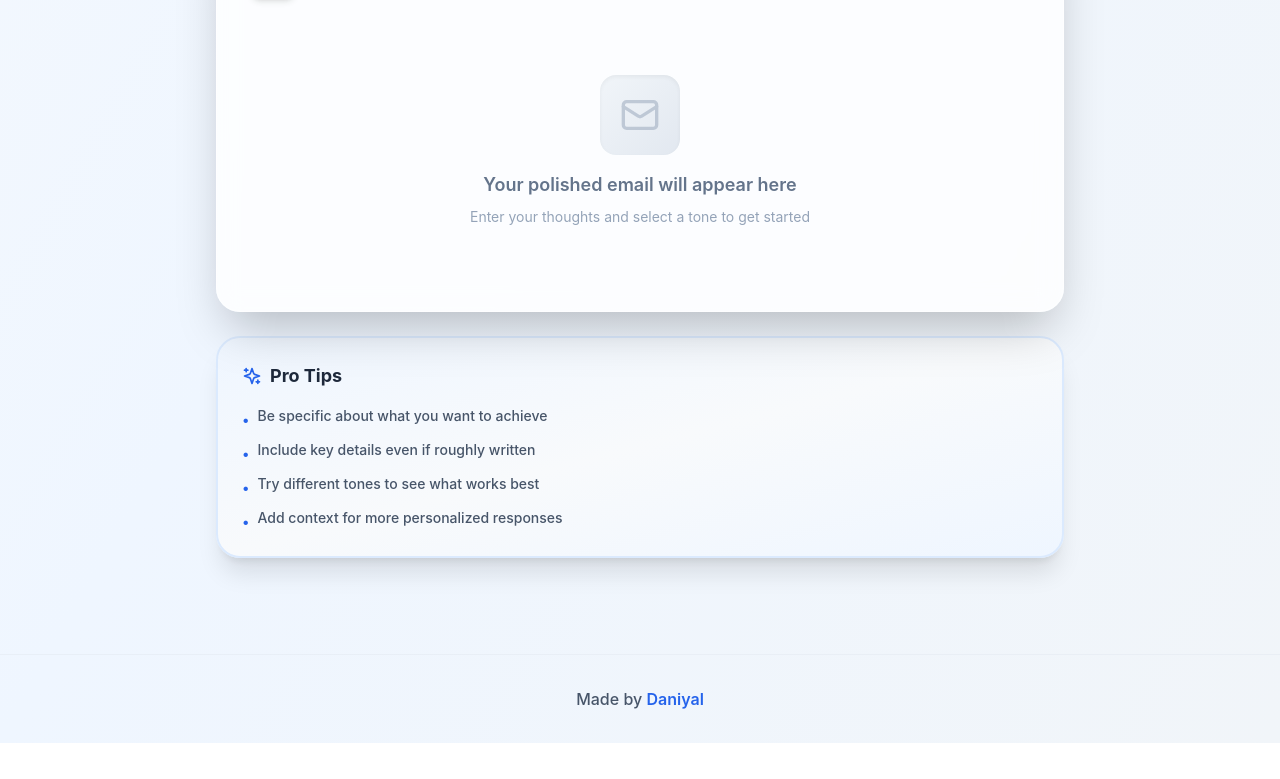
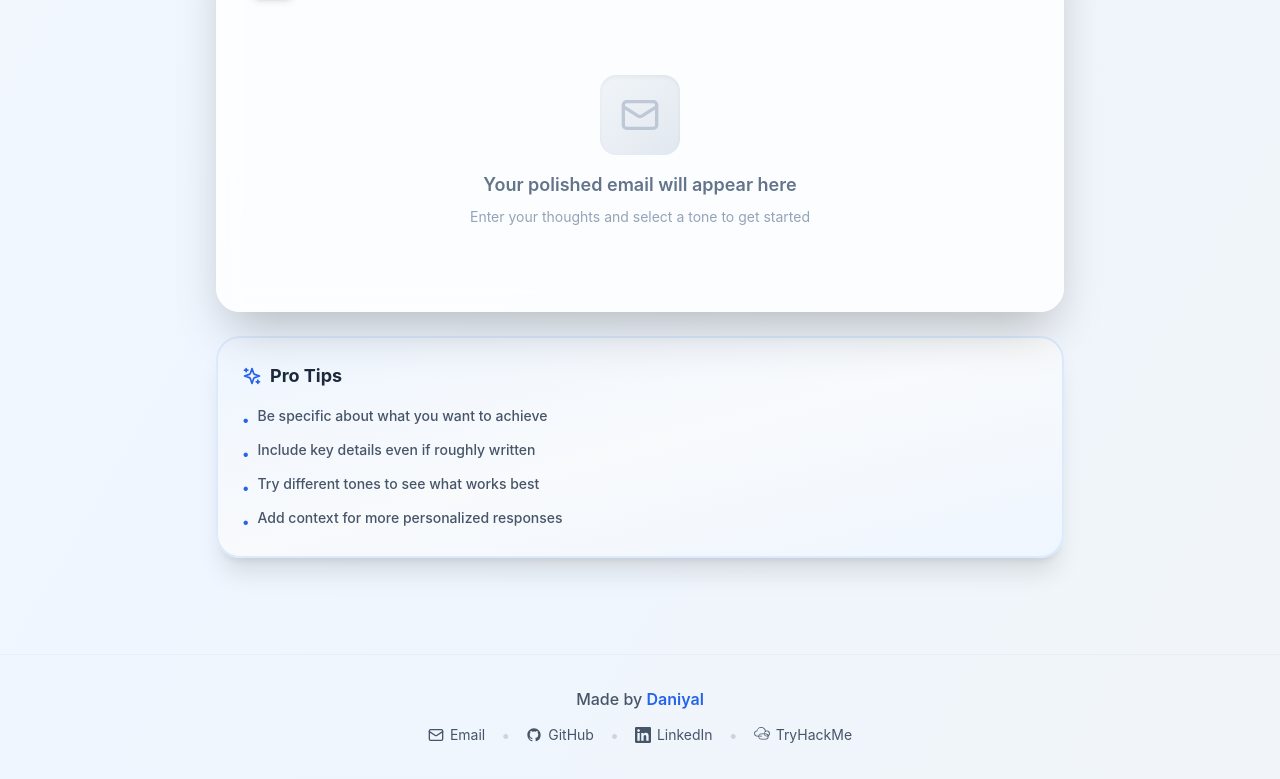
Before and after one commit to Daniyal-Rashid-00/Email-Generator, a React (Vite) app: page / in a window 1280 px wide. Shown: the part 1458-2237 px from the top of the page. Before the commit the page ends 2201 px from the top, so only its background shows below. Built offline with nearby package versions, Linux system fonts and the light colour scheme; no server answers.

Commit message:
Add social media handles to footer (Email, GitHub, LinkedIn, TryHackMe)

```diff
--- a/src/components/EmailWriter.jsx
+++ b/src/components/EmailWriter.jsx
@@ -243,11 +243,10 @@ Instructions:
                 <button
                   key={toneOption.value}
                   onClick={() => setTone(toneOption.value)}
-                  className={`p-3 sm:p-4 rounded-xl border-2 transition-all duration-200 text-left transform hover:scale-[1.02] ${
-                    tone === toneOption.value
+                  className={`p-3 sm:p-4 rounded-xl border-2 transition-all duration-200 text-left transform hover:scale-[1.02] ${tone === toneOption.value
                       ? 'border-blue-500 dark:border-blue-400 bg-gradient-to-br from-blue-50 to-blue-100 dark:from-blue-900/30 dark:to-blue-800/30 shadow-lg scale-[1.02]'
                       : 'border-slate-200 dark:border-slate-700 bg-white/70 dark:bg-slate-700/70 hover:border-slate-300 dark:hover:border-slate-600 hover:bg-white/90 dark:hover:bg-slate-700/90 hover:shadow-md'
-                  }`}
+                    }`}
                 >
                   <div className="font-semibold text-slate-800 dark:text-slate-200">{toneOption.label}</div>
                   <div className="text-xs sm:text-sm text-slate-600 dark:text-slate-400 mt-1">{toneOption.description}</div>
@@ -391,9 +390,60 @@ Instructions:
       {/* Footer */}
       <footer className="relative z-10 py-6 sm:py-8 border-t border-slate-200/50 dark:border-slate-700/50 mt-12">
         <div className="max-w-4xl mx-auto px-4 sm:px-6 text-center">
-          <p className="text-sm sm:text-base text-slate-600 dark:text-slate-400 font-medium">
+          <p className="text-sm sm:text-base text-slate-600 dark:text-slate-400 font-medium mb-3">
             Made by <span className="text-blue-600 dark:text-blue-400 font-semibold">Daniyal</span>
           </p>
+          <div className="flex items-center justify-center gap-4 flex-wrap">
+            <a
+              href="mailto:the.daniyal.rashid@gmail.com"
+              target="_blank"
+              rel="noopener noreferrer"
+              className="flex items-center gap-1.5 text-xs sm:text-sm text-slate-600 dark:text-slate-400 hover:text-blue-600 dark:hover:text-blue-400 transition-colors duration-200"
+              aria-label="Email"
+            >
+              <Mail className="w-4 h-4" />
+              <span>Email</span>
+            </a>
+            <span className="text-slate-300 dark:text-slate-600">•</span>
+            <a
+              href="https://github.com/Daniyal-Rashid-00"
+              target="_blank"
+              rel="noopener noreferrer"
+              className="flex items-center gap-1.5 text-xs sm:text-sm text-slate-600 dark:text-slate-400 hover:text-blue-600 dark:hover:text-blue-400 transition-colors duration-200"
+              aria-label="GitHub"
+            >
+              <svg className="w-4 h-4" fill="currentColor" viewBox="0 0 24 24" aria-hidden="true">
+                <path fillRule="evenodd" d="M12 2C6.477 2 2 6.484 2 12.017c0 4.425 2.865 8.18 6.839 9.504.5.092.682-.217.682-.483 0-.237-.008-.868-.013-1.703-2.782.605-3.369-1.343-3.369-1.343-.454-1.158-1.11-1.466-1.11-1.466-.908-.62.069-.608.069-.608 1.003.07 1.531 1.032 1.531 1.032.892 1.53 2.341 1.088 2.91.832.092-.647.35-1.088.636-1.338-2.22-.253-4.555-1.113-4.555-4.951 0-1.093.39-1.988 1.029-2.688-.103-.253-.446-1.272.098-2.65 0 0 .84-.27 2.75 1.026A9.564 9.564 0 0112 6.844c.85.004 1.705.115 2.504.337 1.909-1.296 2.747-1.027 2.747-1.027.546 1.379.202 2.398.1 2.651.64.7 1.028 1.595 1.028 2.688 0 3.848-2.339 4.695-4.566 4.943.359.309.678.92.678 1.855 0 1.338-.012 2.419-.012 2.747 0 .268.18.58.688.482A10.019 10.019 0 0022 12.017C22 6.484 17.522 2 12 2z" clipRule="evenodd" />
+              </svg>
+              <span>GitHub</span>
+            </a>
+            <span className="text-slate-300 dark:text-slate-600">•</span>
+            <a
+              href="https://www.linkedin.com/in/the-daniyal-rashid/"
+              target="_blank"
+              rel="noopener noreferrer"
+              className="flex items-center gap-1.5 text-xs sm:text-sm text-slate-600 dark:text-slate-400 hover:text-blue-600 dark:hover:text-blue-400 transition-colors duration-200"
+              aria-label="LinkedIn"
+            >
+              <svg className="w-4 h-4" fill="currentColor" viewBox="0 0 24 24" aria-hidden="true">
+                <path d="M20.447 20.452h-3.554v-5.569c0-1.328-.027-3.037-1.852-3.037-1.853 0-2.136 1.445-2.136 2.939v5.667H9.351V9h3.414v1.561h.046c.477-.9 1.637-1.85 3.37-1.85 3.601 0 4.267 2.37 4.267 5.455v6.286zM5.337 7.433c-1.144 0-2.063-.926-2.063-2.065 0-1.138.92-2.063 2.063-2.063 1.14 0 2.064.925 2.064 2.063 0 1.139-.925 2.065-2.064 2.065zm1.782 13.019H3.555V9h3.564v11.452zM22.225 0H1.771C.792 0 0 .774 0 1.729v20.542C0 23.227.792 24 1.771 24h20.451C23.2 24 24 23.227 24 22.271V1.729C24 .774 23.2 0 22.222 0h.003z" />
+              </svg>
+              <span>LinkedIn</span>
+            </a>
+            <span className="text-slate-300 dark:text-slate-600">•</span>
+            <a
+              href="https://tryhackme.com/p/Daniyal01"
+              target="_blank"
+              rel="noopener noreferrer"
+              className="flex items-center gap-1.5 text-xs sm:text-sm text-slate-600 dark:text-slate-400 hover:text-blue-600 dark:hover:text-blue-400 transition-colors duration-200"
+              aria-label="TryHackMe"
+            >
+              <svg className="w-4 h-4" fill="currentColor" viewBox="0 0 24 24" aria-hidden="true">
+                <path d="M10.705 0C7.54 0 4.902 2.285 4.349 5.291a4.525 4.525 0 0 0-4.107 4.5 4.525 4.525 0 0 0 4.52 4.52h6.761a.625.625 0 1 0 0-1.25H4.761a3.273 3.273 0 0 1-3.27-3.27 3.273 3.273 0 0 1 3.27-3.27c.054 0 .108.002.161.005.035-.344.105-.68.207-1.004C5.6 3.112 7.94 1.25 10.705 1.25c3.273 0 5.933 2.66 5.933 5.933a.625.625 0 1 0 1.25 0c0-3.97-3.213-7.183-7.183-7.183zm8.476 5.158a4.525 4.525 0 0 0-4.107 4.5 4.525 4.525 0 0 0 4.52 4.52h.165a4.525 4.525 0 0 0 4.107-4.5 4.525 4.525 0 0 0-4.52-4.52zm0 1.25a3.273 3.273 0 0 1 3.27 3.27 3.273 3.273 0 0 1-3.27 3.27h-.165a3.273 3.273 0 0 1-3.27-3.27 3.273 3.273 0 0 1 3.27-3.27zm-8.476 3.27a4.525 4.525 0 0 0-4.107 4.5 4.525 4.525 0 0 0 4.52 4.52h6.761a4.525 4.525 0 0 0 4.107-4.5 4.525 4.525 0 0 0-4.52-4.52zm0 1.25h6.761a3.273 3.273 0 0 1 3.27 3.27 3.273 3.273 0 0 1-3.27 3.27h-6.761a3.273 3.273 0 0 1-3.27-3.27 3.273 3.273 0 0 1 3.27-3.27z" />
+              </svg>
+              <span>TryHackMe</span>
+            </a>
+          </div>
         </div>
       </footer>
     </div>
```
